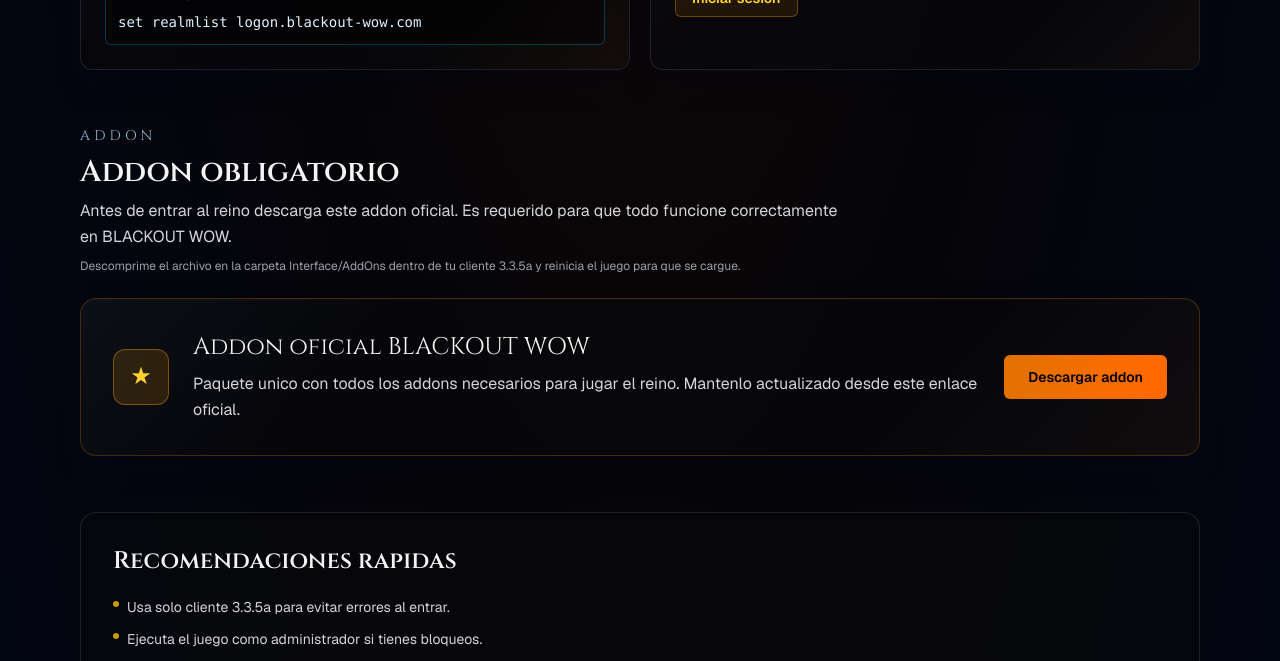
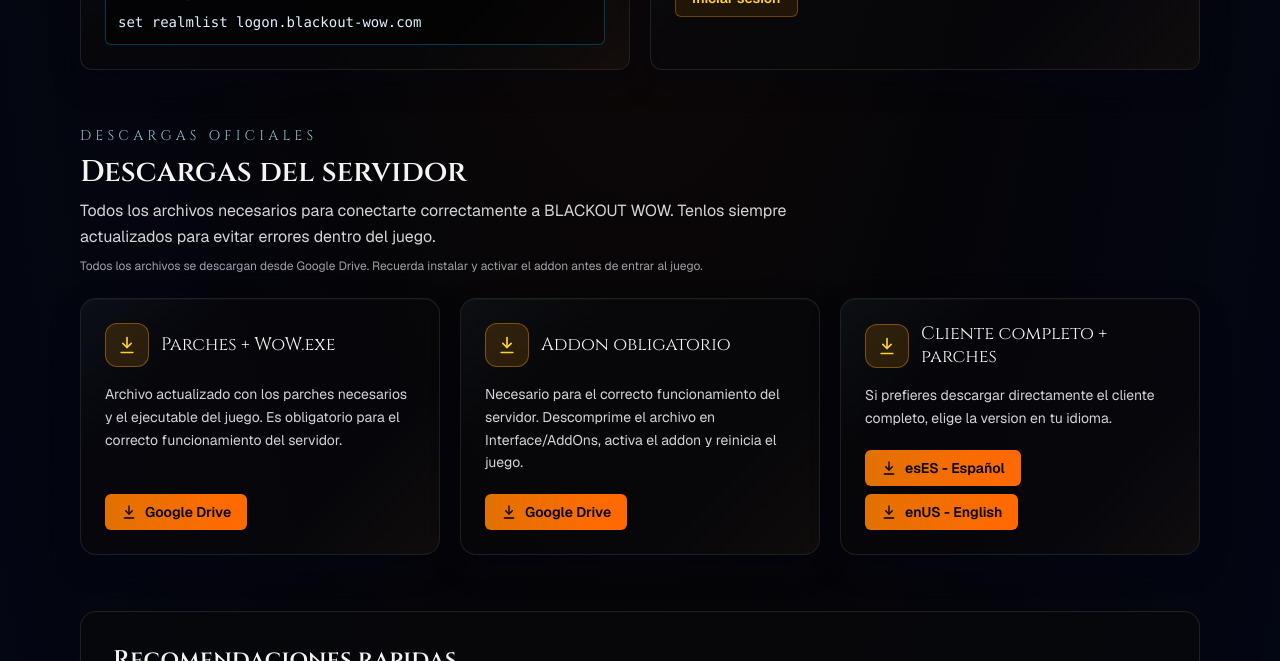
Before and after one commit to ManuChitiva/blackout-wow-web, a Next.js app: page /como-conectarme in a window 1280 px wide. Shown: the part 1000-1661 px from the top of the page. Built offline with nearby package versions, Linux system fonts and the light colour scheme; no server answers.

Commit message:
downloads

```diff
--- a/src/app/como-conectarme/page.tsx
+++ b/src/app/como-conectarme/page.tsx
@@ -1,6 +1,7 @@
 import Link from "next/link";
 import { cookies } from "next/headers";
 import { SiteShell } from "@/components/SiteShell";
+import { DownloadsSection, type DownloadsCopy } from "@/components/DownloadsSection";
 import { BackgroundLoopVideo } from "@/components/BackgroundLoopVideo";
 import { buildPageMetadata } from "@/lib/seo";
 import { defaultLng, isSupportedLanguage } from "@/i18n/settings";
@@ -45,8 +46,7 @@
           title: "2) Descarga el cliente 3.3.5a",
           body: "Instala el cliente recomendado para evitar errores de compatibilidad y entrar al servidor con la configuracion correcta.",
           ctaLabel: "Descargar parches",
-          ctaHref:
-            "https://drive.google.com/file/d/1ux56GLpgvr_0qyXnqJwlALPVXy883bEz/view",
+          ctaHref: "#descargas",
         },
         {
           title: "3) Configura el realmlist",
@@ -60,16 +60,54 @@
           ctaHref: "/login",
         },
       ],
-      addonsTitle: "Addon obligatorio",
-      addonsIntro:
-        "Antes de entrar al reino descarga este addon oficial. Es requerido para que todo funcione correctamente en BLACKOUT WOW.",
-      addonsTip:
-        "Descomprime el archivo en la carpeta Interface/AddOns dentro de tu cliente 3.3.5a y reinicia el juego para que se cargue.",
-      addon: {
-        name: "Addon oficial BLACKOUT WOW",
-        desc: "Paquete unico con todos los addons necesarios para jugar el reino. Mantenlo actualizado desde este enlace oficial.",
-        href: "https://drive.google.com/file/d/1-w4jnu1TxzwASASyO-qEkN_JURE8NPk-/view",
-      },
+      downloads: {
+        badge: "Descargas oficiales",
+        title: "Descargas del servidor",
+        intro:
+          "Todos los archivos necesarios para conectarte correctamente a BLACKOUT WOW. Tenlos siempre actualizados para evitar errores dentro del juego.",
+        tip: "Todos los archivos se descargan desde Google Drive. Recuerda instalar y activar el addon antes de entrar al juego.",
+        groups: [
+          {
+            id: "parches",
+            title: "Parches + WoW.exe",
+            desc: "Archivo actualizado con los parches necesarios y el ejecutable del juego. Es obligatorio para el correcto funcionamiento del servidor.",
+            mirrors: [
+              {
+                provider: "gdrive",
+                href: "https://drive.google.com/file/d/1YXqxzPbBd5TAyLZ1yu0c0o64X8UGOtxi/view?usp=sharing",
+              },
+            ],
+          },
+          {
+            id: "addon",
+            title: "Addon obligatorio",
+            desc: "Necesario para el correcto funcionamiento del servidor. Descomprime el archivo en Interface/AddOns, activa el addon y reinicia el juego.",
+            mirrors: [
+              {
+                provider: "gdrive",
+                href: "https://drive.google.com/file/d/1-w4jnu1TxzwASASyO-qEkN_JURE8NPk-/view?usp=sharing",
+              },
+            ],
+          },
+          {
+            id: "cliente",
+            title: "Cliente completo + parches",
+            desc: "Si prefieres descargar directamente el cliente completo, elige la version en tu idioma.",
+            mirrors: [
+              {
+                provider: "gdrive",
+                label: "esES - Español",
+                href: "https://drive.google.com/file/d/1_0FWKqbGP2YarJ5WlQp2YpR5ubJGIdtQ/view?usp=sharing",
+              },
+              {
+                provider: "gdrive",
+                label: "enUS - English",
+                href: "https://drive.google.com/file/d/1qIDOR1xMNYmCoyUxOmhngnJ-32E1rgsM/view?usp=sharing",
+              },
+            ],
+          },
+        ],
+      } satisfies DownloadsCopy,
     },
     en: {
       badge: "Official guide",
@@ -94,8 +132,7 @@
           title: "2) Download 3.3.5a client",
           body: "Install the recommended client to avoid compatibility issues and connect with the correct setup.",
           ctaLabel: "Download client",
-          ctaHref:
-            "https://drive.google.com/file/d/1ux56GLpgvr_0qyXnqJwlALPVXy883bEz/view",
+          ctaHref: "#descargas",
         },
         {
           title: "3) Configure realmlist",
@@ -109,16 +146,54 @@
           ctaHref: "/login",
         },
       ],
-      addonsTitle: "Required addon",
-      addonsIntro:
-        "Before entering the realm download this official addon. It is required for everything to work properly on BLACKOUT WOW.",
-      addonsTip:
-        "Unzip the file into Interface/AddOns inside your 3.3.5a client folder and restart the game so it loads.",
-      addon: {
-        name: "Official BLACKOUT WOW addon",
-        desc: "Single pack containing every addon needed to play on the realm. Keep it up to date from this official link.",
-        href: "https://drive.google.com/file/d/1-w4jnu1TxzwASASyO-qEkN_JURE8NPk-/view",
-      },
+      downloads: {
+        badge: "Official downloads",
+        title: "Server downloads",
+        intro:
+          "All the files you need to connect properly to BLACKOUT WOW. Keep them up to date to avoid errors in-game.",
+        tip: "All files are downloaded from Google Drive. Remember to install and enable the addon before logging in.",
+        groups: [
+          {
+            id: "parches",
+            title: "Patches + WoW.exe",
+            desc: "Updated file with the required patches and the game executable. Mandatory for the server to work correctly.",
+            mirrors: [
+              {
+                provider: "gdrive",
+                href: "https://drive.google.com/file/d/1YXqxzPbBd5TAyLZ1yu0c0o64X8UGOtxi/view?usp=sharing",
+              },
+            ],
+          },
+          {
+            id: "addon",
+            title: "Required addon",
+            desc: "Required for the server to work correctly. Unzip the file into Interface/AddOns, enable the addon and restart the game.",
+            mirrors: [
+              {
+                provider: "gdrive",
+                href: "https://drive.google.com/file/d/1-w4jnu1TxzwASASyO-qEkN_JURE8NPk-/view?usp=sharing",
+              },
+            ],
+          },
+          {
+            id: "cliente",
+            title: "Full client + patches",
+            desc: "Prefer to download the full client directly? Choose your language version.",
+            mirrors: [
+              {
+                provider: "gdrive",
+                label: "esES - Spanish",
+                href: "https://drive.google.com/file/d/1_0FWKqbGP2YarJ5WlQp2YpR5ubJGIdtQ/view?usp=sharing",
+              },
+              {
+                provider: "gdrive",
+                label: "enUS - English",
+                href: "https://drive.google.com/file/d/1qIDOR1xMNYmCoyUxOmhngnJ-32E1rgsM/view?usp=sharing",
+              },
+            ],
+          },
+        ],
+      } satisfies DownloadsCopy,
     },
     pt: {
       badge: "Guia oficial",
@@ -143,8 +218,7 @@
           title: "2) Baixe o cliente 3.3.5a",
           body: "Instale o cliente recomendado para evitar erros de compatibilidade e entrar com a configuração correta.",
           ctaLabel: "Baixar cliente",
-          ctaHref:
-            "https://drive.google.com/file/d/1ux56GLpgvr_0qyXnqJwlALPVXy883bEz/view",
+          ctaHref: "#descargas",
         },
         {
           title: "3) Configure o realmlist",
@@ -158,16 +232,54 @@
           ctaHref: "/login",
         },
       ],
-      addonsTitle: "Addon obrigatorio",
-      addonsIntro:
-        "Antes de entrar no reino baixe este addon oficial. Ele e necessario para que tudo funcione corretamente no BLACKOUT WOW.",
-      addonsTip:
-        "Descompacte o arquivo na pasta Interface/AddOns dentro do seu cliente 3.3.5a e reinicie o jogo para que carregue.",
-      addon: {
-        name: "Addon oficial BLACKOUT WOW",
-        desc: "Pacote unico com todos os addons necessarios para jogar no reino. Mantenha-o atualizado por este link oficial.",
-        href: "https://drive.google.com/file/d/1-w4jnu1TxzwASASyO-qEkN_JURE8NPk-/view",
-      },
+      downloads: {
+        badge: "Downloads oficiais",
+        title: "Downloads do servidor",
+        intro:
+          "Todos os arquivos necessarios para se conectar corretamente ao BLACKOUT WOW. Mantenha-os atualizados para evitar erros no jogo.",
+        tip: "Todos os arquivos sao baixados do Google Drive. Lembre de instalar e ativar o addon antes de entrar no jogo.",
+        groups: [
+          {
+            id: "parches",
+            title: "Patches + WoW.exe",
+            desc: "Arquivo atualizado com os patches necessarios e o executavel do jogo. Obrigatorio para o funcionamento correto do servidor.",
+            mirrors: [
+              {
+                provider: "gdrive",
+                href: "https://drive.google.com/file/d/1YXqxzPbBd5TAyLZ1yu0c0o64X8UGOtxi/view?usp=sharing",
+              },
+            ],
+          },
+          {
+            id: "addon",
+            title: "Addon obrigatorio",
+            desc: "Necessario para o funcionamento correto do servidor. Descompacte o arquivo em Interface/AddOns, ative o addon e reinicie o jogo.",
+            mirrors: [
+              {
+                provider: "gdrive",
+                href: "https://drive.google.com/file/d/1-w4jnu1TxzwASASyO-qEkN_JURE8NPk-/view?usp=sharing",
+              },
+            ],
+          },
+          {
+            id: "cliente",
+            title: "Cliente completo + patches",
+            desc: "Se preferir baixar o cliente completo diretamente, escolha a versao no seu idioma.",
+            mirrors: [
+              {
+                provider: "gdrive",
+                label: "esES - Espanhol",
+                href: "https://drive.google.com/file/d/1_0FWKqbGP2YarJ5WlQp2YpR5ubJGIdtQ/view?usp=sharing",
+              },
+              {
+                provider: "gdrive",
+                label: "enUS - Ingles",
+                href: "https://drive.google.com/file/d/1qIDOR1xMNYmCoyUxOmhngnJ-32E1rgsM/view?usp=sharing",
+              },
+            ],
+          },
+        ],
+      } satisfies DownloadsCopy,
     },
   }[lang];
   return (
@@ -255,45 +367,7 @@
         </div>
       </section>
 
-      <section className="mx-auto max-w-6xl px-4 pb-14">
-        <div className="mb-6 flex flex-col gap-2">
-          <p className="font-display text-sm uppercase tracking-[0.3em] text-sky-200/80">
-            {lang === "en" ? "Required addon" : lang === "pt" ? "Addon" : "Addon"}
-          </p>
-          <h2 className="font-display text-2xl font-semibold text-zinc-100 md:text-3xl">
-            {tx.addonsTitle}
-          </h2>
-          <p className="max-w-3xl text-sm leading-relaxed text-zinc-300 md:text-base">
-            {tx.addonsIntro}
-          </p>
-          <p className="text-xs text-zinc-400">{tx.addonsTip}</p>
-        </div>
-        <article className="home-card flex flex-col gap-5 rounded-2xl border border-amber-500/25 bg-zinc-950/65 p-6 md:flex-row md:items-center md:gap-6 md:p-8">
-          <span className="inline-flex h-14 w-14 shrink-0 items-center justify-center rounded-xl border border-amber-500/40 bg-amber-500/15 font-display text-2xl text-amber-300">
-            ★
-          </span>
-          <div className="flex-1">
-            <h3 className="font-display text-xl text-zinc-100 md:text-2xl">
-              {tx.addon.name}
-            </h3>
-            <p className="mt-2 text-sm leading-relaxed text-zinc-300 md:text-base">
-              {tx.addon.desc}
-            </p>
-          </div>
-          <a
-            href={tx.addon.href}
-            target="_blank"
-            rel="noreferrer noopener"
-            className="inline-flex shrink-0 items-center justify-center rounded-md bg-linear-to-r from-amber-600 to-orange-500 px-6 py-3 text-sm font-semibold text-black hover:from-amber-500 hover:to-orange-400"
-          >
-            {lang === "en"
-              ? "Download addon"
-              : lang === "pt"
-                ? "Baixar addon"
-                : "Descargar addon"}
-          </a>
-        </article>
-      </section>
+      <DownloadsSection copy={tx.downloads} />
 
       <section className="mx-auto max-w-6xl px-4 pb-16">
         <div className="rounded-2xl border border-white/10 bg-zinc-950/60 p-6 md:p-8">
--- /dev/null
+++ b/src/components/DownloadsSection.tsx
@@ -0,0 +1,104 @@
+export type DownloadMirrorProvider = "mega" | "mediafire" | "gdrive";
+
+export type DownloadMirror = {
+  provider: DownloadMirrorProvider;
+  href: string;
+  label?: string;
+};
+
+export type DownloadGroup = {
+  id: string;
+  title: string;
+  desc: string;
+  mirrors: DownloadMirror[];
+};
+
+export type DownloadsCopy = {
+  badge: string;
+  title: string;
+  intro: string;
+  tip: string;
+  groups: DownloadGroup[];
+};
+
+const PROVIDER_META: Record<DownloadMirrorProvider, { name: string }> = {
+  mega: { name: "MEGA" },
+  mediafire: { name: "MediaFire" },
+  gdrive: { name: "Google Drive" },
+};
+
+function DownloadIcon({ className = "h-4 w-4" }: { className?: string }) {
+  return (
+    <svg
+      className={className}
+      viewBox="0 0 24 24"
+      fill="none"
+      stroke="currentColor"
+      strokeWidth="2"
+      strokeLinecap="round"
+      strokeLinejoin="round"
+      aria-hidden
+    >
+      <path d="M12 3v12" />
+      <path d="m7 10 5 5 5-5" />
+      <path d="M5 21h14" />
+    </svg>
+  );
+}
+
+export function DownloadsSection({ copy }: { copy: DownloadsCopy }) {
+  return (
+    <section id="descargas" className="mx-auto max-w-6xl px-4 pb-14">
+      <div className="mb-6 flex flex-col gap-2">
+        <p className="font-display text-sm uppercase tracking-[0.3em] text-sky-200/80">
+          {copy.badge}
+        </p>
+        <h2 className="font-display text-2xl font-semibold text-zinc-100 md:text-3xl">
+          {copy.title}
+        </h2>
+        <p className="max-w-3xl text-sm leading-relaxed text-zinc-300 md:text-base">
+          {copy.intro}
+        </p>
+        <p className="text-xs text-zinc-400">{copy.tip}</p>
+      </div>
+
+      <div className="grid gap-5 md:grid-cols-3">
+        {copy.groups.map((group) => (
+          <article
+            key={group.id}
+            className="home-card flex flex-col rounded-2xl border border-white/10 bg-zinc-950/65 p-6 transition-colors hover:border-amber-500/30"
+          >
+            <div className="mb-4 flex items-center gap-3">
+              <span className="inline-flex h-11 w-11 shrink-0 items-center justify-center rounded-xl border border-amber-500/40 bg-amber-500/15 text-amber-300">
+                <DownloadIcon className="h-5 w-5" />
+              </span>
+              <h3 className="font-display text-lg leading-tight text-zinc-100">
+                {group.title}
+              </h3>
+            </div>
+            <p className="flex-1 text-sm leading-relaxed text-zinc-300">
+              {group.desc}
+            </p>
+            <div className="mt-5 flex flex-wrap gap-2">
+              {group.mirrors.map((mirror) => {
+                const meta = PROVIDER_META[mirror.provider];
+                return (
+                  <a
+                    key={mirror.href}
+                    href={mirror.href}
+                    target="_blank"
+                    rel="noreferrer noopener"
+                    className="inline-flex items-center gap-2 rounded-md bg-linear-to-r from-amber-600 to-orange-500 px-4 py-2 text-sm font-semibold text-black hover:from-amber-500 hover:to-orange-400"
+                  >
+                    <DownloadIcon className="h-4 w-4" />
+                    {mirror.label ?? meta.name}
+                  </a>
+                );
+              })}
+            </div>
+          </article>
+        ))}
+      </div>
+    </section>
+  );
+}
```
